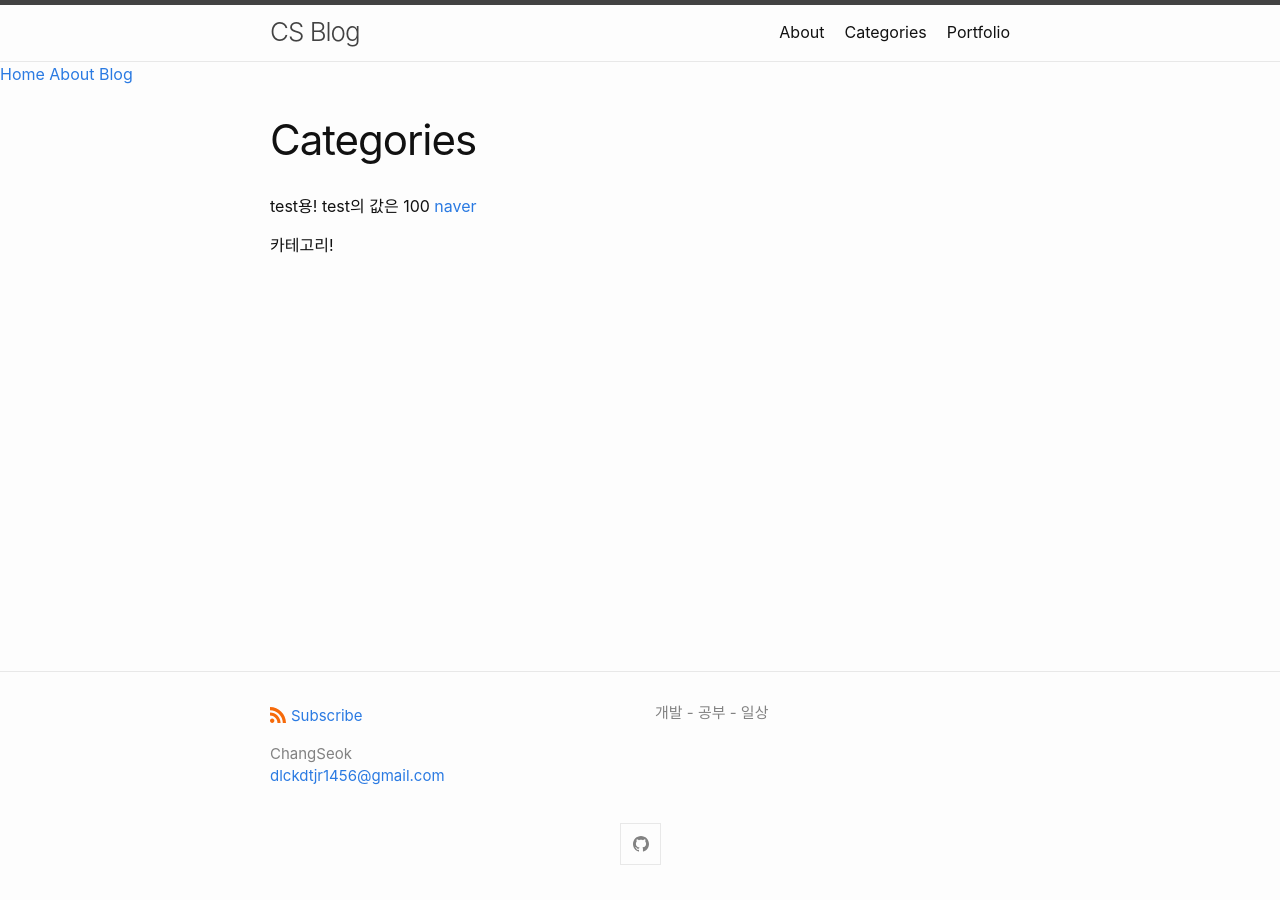
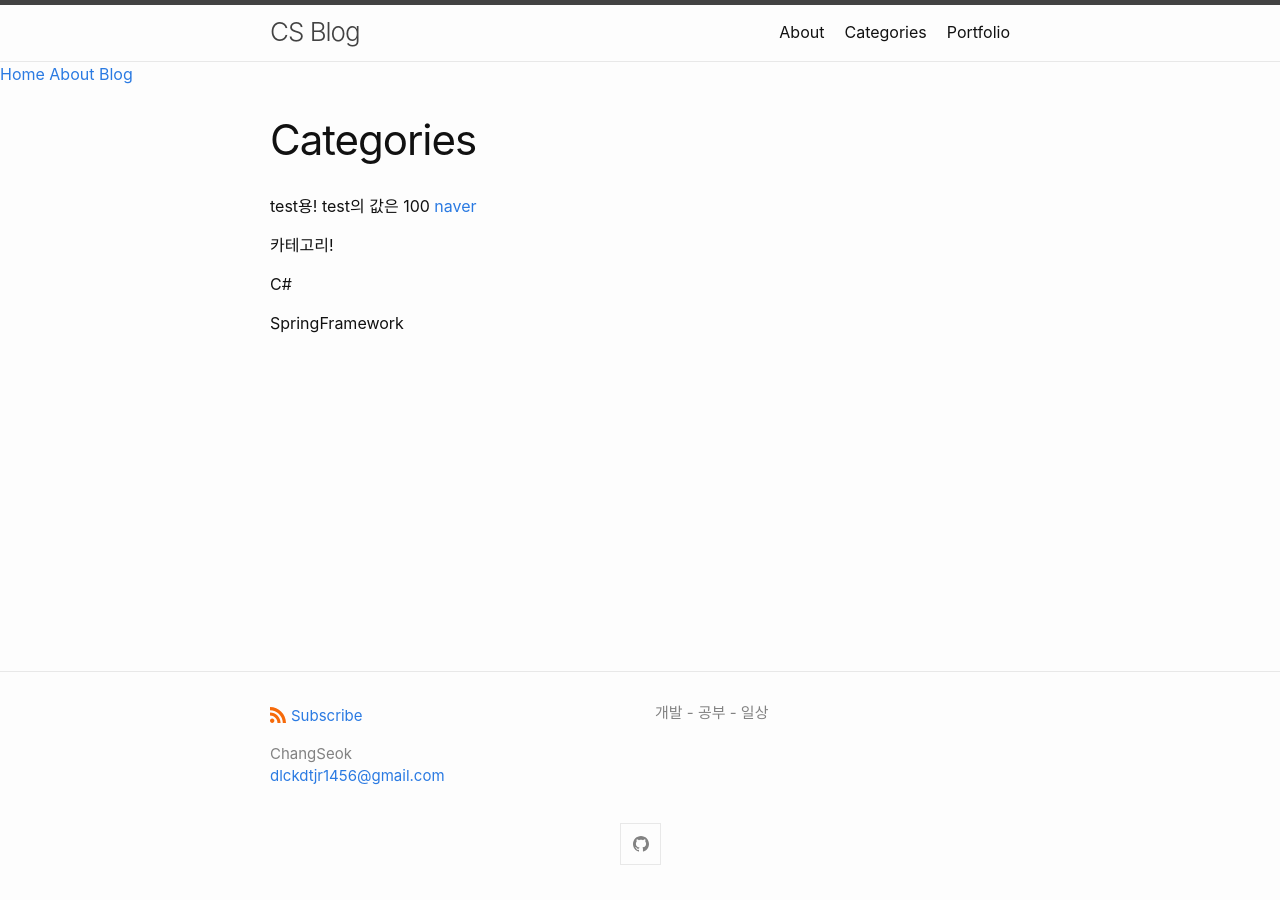
Before and after one commit to ChangSeok-Lee/ChangSeok-Lee.github.io, a Jekyll site: the page built from Category.md, in a window 1280 px wide. Built offline with Jekyll 4.4.1, drawn with Linux system fonts in a browser that asks for light colours.

Commit message:
Update Category.md

```diff
--- a/Category.md
+++ b/Category.md
@@ -10,8 +10,6 @@ test용! test의 값은 {{test}}
 
 카테고리!
 
-{% assign all_categories = site.pages | map: "category" %}
-
-{% for item in all_categories %}
-  {{ item }}
+{% for item in site.categories %}
+  {{ item | first }}
 {% endfor %}
```
